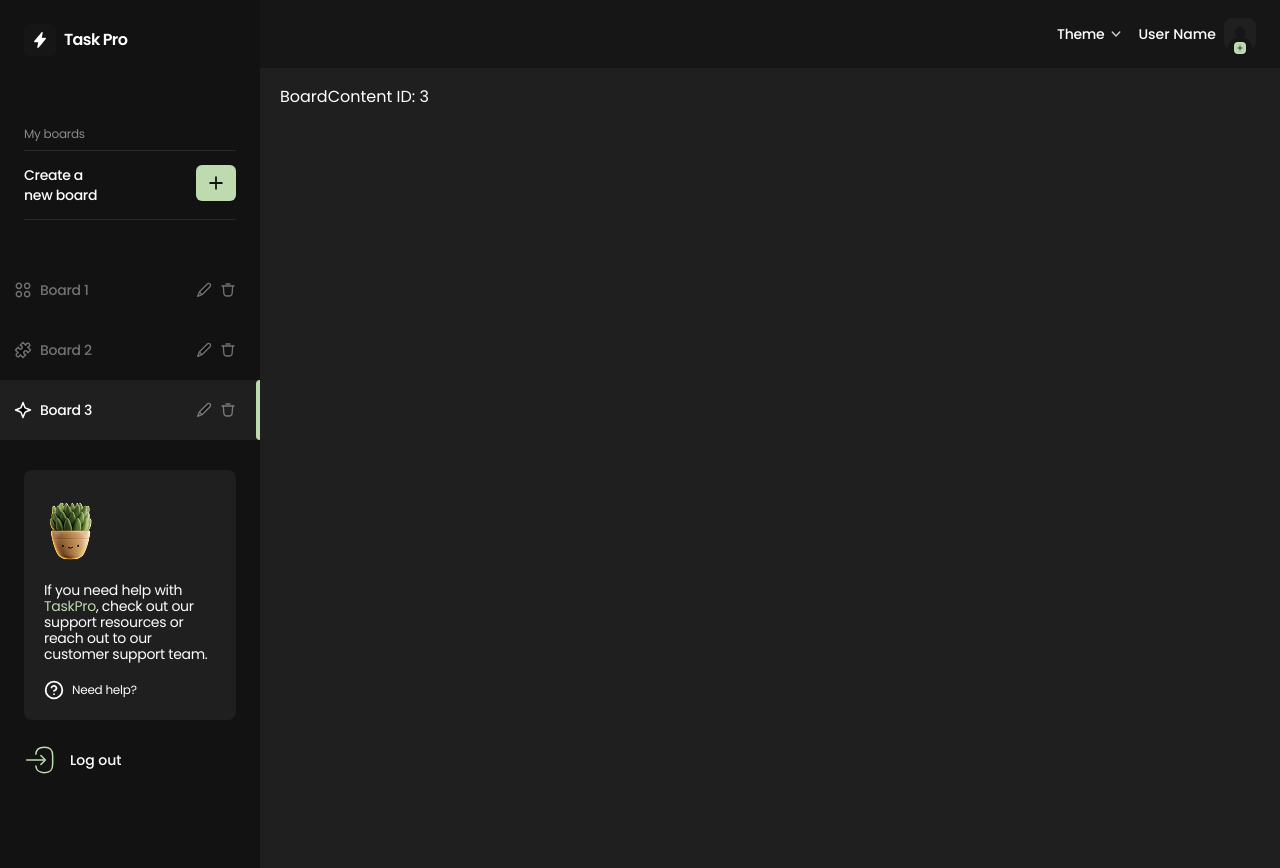
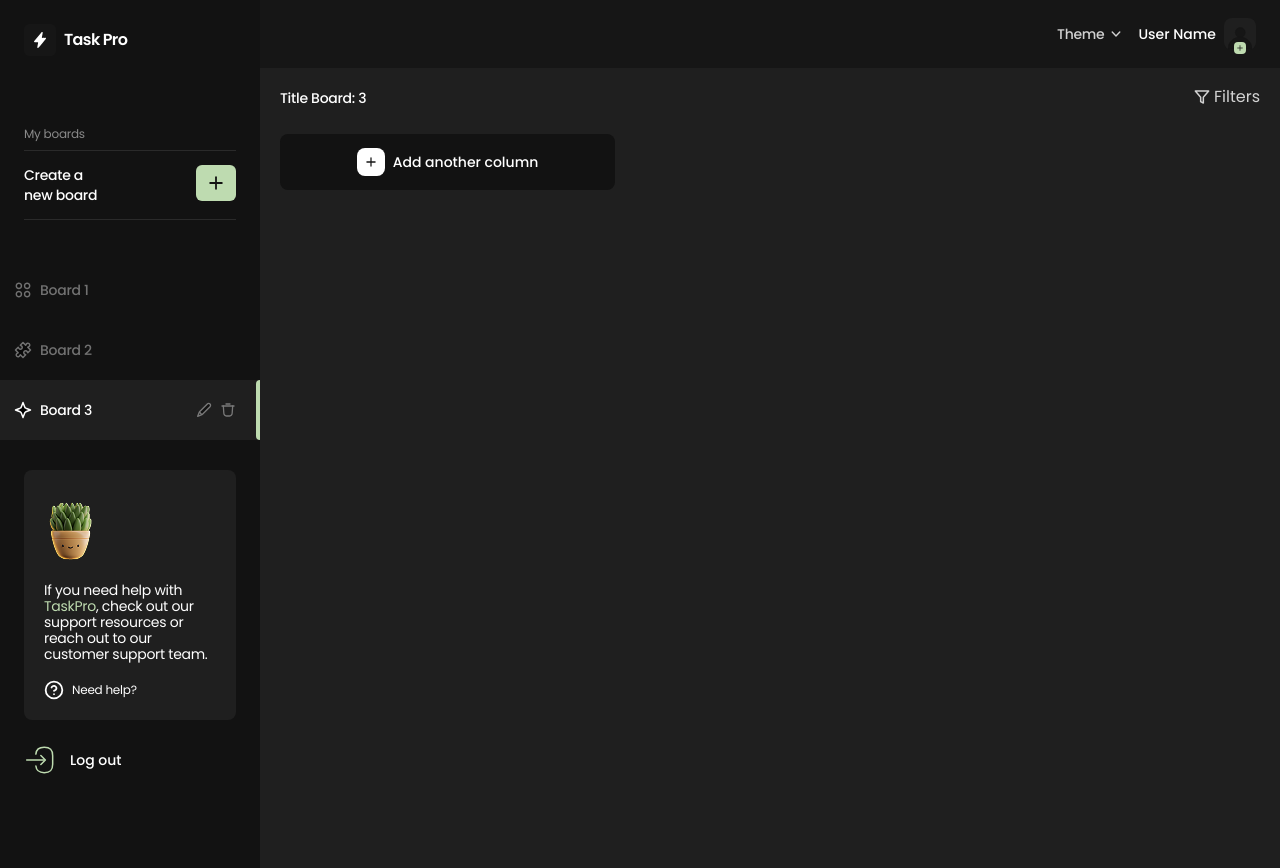
Before and after one commit to DimaOstapchuk91/TaskPro, a React (Vite) app: page /home/3 in a window 1280 px wide. Built offline with nearby package versions, Linux system fonts and the light colour scheme.

Commit message:
add content BoardContant, change mobile Sidebar (backdrop), add hover in header

```diff
--- a/src/components/BoardContent/BoardContent.tsx
+++ b/src/components/BoardContent/BoardContent.tsx
@@ -1,8 +1,34 @@
+import sprite from '../../assets/sprite.svg';
+
 interface BoardContentProps {
   id: string;
 }
 
 const BoardContent = ({ id }: BoardContentProps) => {
-  return <div>BoardContent ID: {id}</div>;
+  return (
+    <div>
+      <h2 className='text-sm font-medium mb-6.5 -tracking-[0.28px]'>
+        Title Board: {id}
+      </h2>
+      <button
+        className='flex items-center justify-center gap-2 w-full max-w-[335px] p-3.5 bg-bg rounded-lg'
+        type='button'
+      >
+        <span className='flex justify-center items-center rounded-lg w-7 h-7 bg-white'>
+          <svg
+            width='14'
+            height='14'
+            className='stroke-text-dark fill-transparent'
+          >
+            <use href={`${sprite}#icon-plus`}></use>
+          </svg>
+        </span>
+
+        <p className='text-sm font-medium -tacking-[0.28px]'>
+          Add another column
+        </p>
+      </button>
+    </div>
+  );
 };
 export default BoardContent;
--- a/src/components/BoardListItem/BoardListItem.tsx
+++ b/src/components/BoardListItem/BoardListItem.tsx
@@ -1,4 +1,4 @@
-import { NavLink } from 'react-router-dom';
+import { NavLink, useMatch } from 'react-router-dom';
 import sprite from '../../assets/sprite.svg';
 
 interface BoardTypes {
@@ -12,6 +12,8 @@ interface BoardListItemProps {
 }
 
 const BoardListItem = ({ board }: BoardListItemProps) => {
+  const match = useMatch(`/home/${board.id}`);
+
   return (
     <li className='relative'>
       <NavLink
@@ -35,13 +37,14 @@ const BoardListItem = ({ board }: BoardListItemProps) => {
           {board.title}
         </p>
       </NavLink>
+      {match && (
         <div className='absolute top-1/2 -translate-y-1/2 right-0 flex gap-2 '>
           <button
             className='opacity-40 hover:opacity-100  cursor-pointer transition-all duration-300'
             type='button'
           >
             <svg
-            className='stroke-white hover:stroke-label-green hover:drop-shadow-[0_0_6px_#BEDBB0] transition-all duration-300'
+              className='stroke-white hover:stroke-label-green hover:drop-shadow-[0_0_6px_var(--color-label-grean)] transition-all duration-300'
               width={16}
               height={16}
             >
@@ -53,7 +56,7 @@ const BoardListItem = ({ board }: BoardListItemProps) => {
             type='button'
           >
             <svg
-            className='stroke-white fill-transparent hover:stroke-error hover:drop-shadow-[0_0_6px_#EF2447]  transition-all duration-300'
+              className='stroke-white fill-transparent hover:stroke-error hover:drop-shadow-[0_0_6px_var(--color-label-grean)]  transition-all duration-300'
               width={16}
               height={16}
             >
@@ -61,6 +64,7 @@ const BoardListItem = ({ board }: BoardListItemProps) => {
             </svg>
           </button>
         </div>
+      )}
     </li>
   );
 };
--- a/src/components/DropdownTheme/DropdownTheme.tsx
+++ b/src/components/DropdownTheme/DropdownTheme.tsx
@@ -10,21 +10,17 @@ const DropdownTheme = () => {
   return (
     <div className='flex items-center gap-1'>
       <Menu>
-        <MenuButton className='flex items-center gap-1 !text-sm font-medium -tracking-[0.28px]'>
+        <MenuButton className='flex items-center gap-1 !text-sm text-white/80 font-medium -tracking-[0.28px] stroke-white/80 hover:text-hover hover:stroke-hover'>
           Theme
-          <svg
-            width='16'
-            height='16'
-            className='stroke-white/80 fill-transparent'
-          >
+          <svg width='16' height='16' className=' fill-transparent'>
             <use href={`${sprite}#icon-chevron-down`}></use>
           </svg>
         </MenuButton>
 
         <MenuItems
           transition
-          anchor='bottom end'
-          className='w-25 flex flex-col gap-1 items-start bg-text-dark origin-top-right rounded-lg  p-4.5 text-white/50 transition duration-300 ease-out z-10 [--anchor-gap:--spacing(1)] focus:outline-none data-closed:scale-95 data-closed:opacity-0'
+          anchor='bottom'
+          className='w-25 flex flex-col gap-1 items-start bg-text-dark origin-top-left rounded-lg  p-4.5 text-white/50 transition duration-300 ease-out z-10 [--anchor-gap:--spacing(1)] focus:outline-none data-closed:scale-95 data-closed:opacity-0'
         >
           {THEMES.map(item => (
             <MenuItem key={item}>
--- a/src/components/Header/Header.tsx
+++ b/src/components/Header/Header.tsx
@@ -16,7 +16,7 @@ const Header = () => {
         <div className='flex items-center gap-2'>
           <p className='text-sm font-medium -tacking-[0.28px]'>User Name</p>
           <button
-            className='relative bg-bg-dark w-8 h-8 rounded-lg flex justify-center items-end'
+            className='relative bg-bg-dark w-8 h-8 rounded-lg flex justify-center items-end hover:shadow-[0_2px_6px_var(--color-label-grean)]'
             type='button'
           >
             <svg
--- a/src/components/MobileSidebar/MobileSidebar.tsx
+++ b/src/components/MobileSidebar/MobileSidebar.tsx
@@ -10,7 +10,7 @@ interface MobileSidebarProps {
 const MobileSidebar = ({ isOpen, setIsOpen }: MobileSidebarProps) => {
   const [touchStartX, setTouchStartX] = useState(0);
   const [touchEndX, setTouchEndX] = useState(0);
-  const swipeThreshold = 100;
+  const swipeThreshold = 150;
 
   useEffect(() => {
     if (isOpen) {
@@ -25,16 +25,20 @@ const MobileSidebar = ({ isOpen, setIsOpen }: MobileSidebarProps) => {
 
   const handleTouchStart = (e: React.TouchEvent<HTMLDivElement>) => {
     setTouchStartX(e.touches[0].clientX);
+    console.log('Touch Start X:', e.touches[0].clientX);
   };
 
   const handleTouchMove = (e: React.TouchEvent<HTMLDivElement>) => {
     setTouchEndX(e.touches[0].clientX);
+    console.log('Touch Move X:', e.touches[0].clientX);
   };
 
   const handleTouchEnd = () => {
     if (touchStartX - touchEndX > swipeThreshold) {
       setIsOpen(false);
     }
+
+    console.log('Touch End X:', touchEndX);
   };
 
   return (
@@ -45,13 +49,13 @@ const MobileSidebar = ({ isOpen, setIsOpen }: MobileSidebarProps) => {
         </svg>
       </button>
       <div
-        className={`fixed inset-0 transition-opacity duration-300 ${
+        className={`fixed z-20 inset-0 left-[225px] transition-opacity duration-300 md:left-[260px] ${
           isOpen ? 'opacity-100 visible' : 'opacity-0 invisible'
         }`}
         onClick={() => setIsOpen(false)}
       />
       <div
-        className={`fixed inset-y-0 left-0 transform transition-transform duration-300 ${
+        className={`fixed inset-y-0 left-0 transform z-10 transition-transform duration-300 ${
           isOpen ? 'translate-x-0' : '-translate-x-full'
         }`}
         onTouchStart={handleTouchStart}
--- a/src/components/Sidebar/Sidebar.tsx
+++ b/src/components/Sidebar/Sidebar.tsx
@@ -48,7 +48,7 @@ const Sidebar = () => {
             support resources or reach out to our customer support team.
           </p>
           <button
-            className='flex !text-xs -tracking-[0.24px] stroke-white items-center gap-2 hover:text-hover hover:stroke-hover hover:drop-shadow-[0_0_6px_#BEDBB0]'
+            className='flex !text-xs -tracking-[0.24px] stroke-white items-center gap-2 hover:text-hover hover:stroke-hover '
             type='button'
           >
             <svg width='20' height='20' className='fill-transparent'>
@@ -58,7 +58,7 @@ const Sidebar = () => {
           </button>
         </div>
         <button
-          className='flex items-center ml-2.5 mb-2.5 !text-sm font-medium gap-3.5 stroke-label-green hover:text-hover hover:stroke-hover hover:drop-shadow-[0_0_6px_#BEDBB0] md:ml-0 md:mb-0'
+          className='flex items-center ml-2.5 mb-2.5 !text-sm font-medium gap-3.5 stroke-label-green hover:text-hover hover:stroke-hover md:ml-0 md:mb-0'
           type='button'
         >
           <svg width='32' height='32' className='fill-transparent'>
--- a/src/pages/ScreensPage/ScreensPage.tsx
+++ b/src/pages/ScreensPage/ScreensPage.tsx
@@ -1,11 +1,21 @@
 import { useParams } from 'react-router-dom';
 import NoBoardSelected from '../../components/NoBoardSelected/NoBoardSelected';
 import BoardContent from '../../components/BoardContent/BoardContent';
+import sprite from '../../assets/sprite.svg';
 
 const ScreensPage = () => {
-  const { boardId } = useParams();
+  const { boardId } = useParams<string>();
   return (
-    <section className='w-full h-screen bg-bg-dark p-5'>
+    <section className='w-full h-screen bg-bg-dark p-5 relative'>
+      <button
+        className='absolute top-5 right-5 flex items-center gap-1 stroke-white/80 text-white/80 hover:stroke-hover hover:text-hover '
+        type='button'
+      >
+        <svg width='16' height='16' className='fill-transparent'>
+          <use href={`${sprite}#icon-filter`}></use>
+        </svg>
+        Filters
+      </button>
       {boardId ? <BoardContent id={boardId} /> : <NoBoardSelected />}
     </section>
   );
```
Lines whose indentation alone changed are shown as unchanged.
